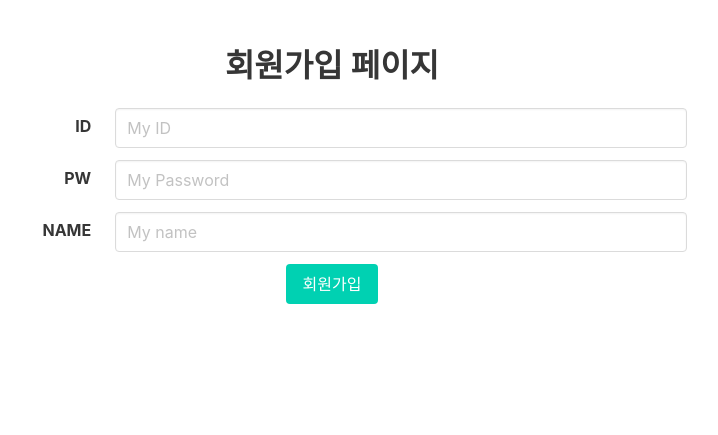
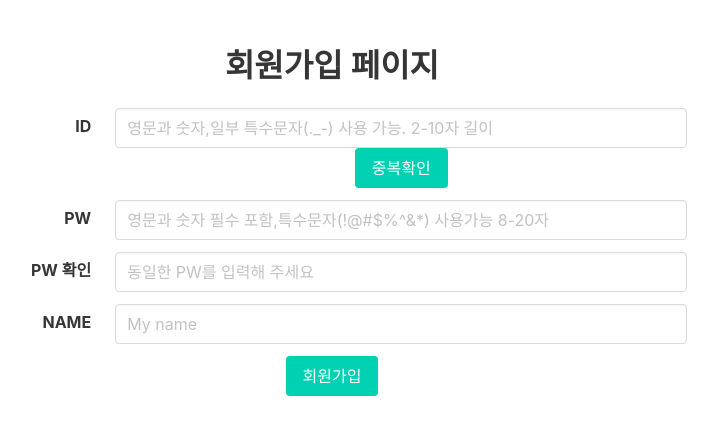
Before and after one commit to John3210of/hanghae_D8_week1, a Flask app: template templates/regist.html in a window 1280 px wide. Shown: the top 435 px of the page, without its empty margins (308-1026 px from the left). Run offline with Flask 2, Linux system fonts and the light colour scheme; the template is opened without the code that fills it, so the values that code supplies are empty; some libraries are stand-ins or nearby versions.

Commit message:
register_modify

```diff
--- a/app.py
+++ b/app.py
@@ -57,7 +57,12 @@ def api_regist():
     db.user.insert_one({'id': id_receive, 'pw': pw_hash, 'name': name_receive})
 
     return jsonify({'result': 'success'})
-
+# #id 중복확인 api
+@app.route('/api/regist/check_dup', methods=['POST'])
+def check_dup():
+    id_receive = request.form['id_give']
+    exists = bool(db.user.find_one({"id": id_receive}))
+    return jsonify({'result': 'success', 'exists': exists})
 
 # [로그인 API]
 # id, pw를 받아서 맞춰보고, 토큰을 만들어 발급합니다.
@@ -79,7 +84,7 @@ def api_login():
         payload = {
             'id': id_receive,
         }
-        token = jwt.encode(payload, SECRET_KEY, algorithm='HS256').decode('utf-8')
+        token = jwt.encode(payload, SECRET_KEY, algorithm='HS256')  #.decode('utf-8')
 
         # token을 줍니다.
         return jsonify({'result': 'success', 'token': token})
@@ -87,7 +92,6 @@ def api_login():
     else:
         return jsonify({'result': 'fail', 'msg': '아이디/비밀번호가 일치하지 않습니다.'})
 
-#####
 
 if __name__ == '__main__':
     app.run('0.0.0.0', port=5000, debug=True)
--- a/templates/regist.html
+++ b/templates/regist.html
@@ -17,7 +17,79 @@
 
     <script>
 
+
+        // id 생성 규칙
+        function is_id(asValue) {
+            var regExp = /^(?=.*[a-zA-Z])[-a-zA-Z0-9_.]{2,10}$/;
+            return regExp.test(asValue);
+        }
+
+        // pw 생성 규칙
+        function is_pw(asValue) {
+            var regExp = /^(?=.*\d)(?=.*[a-zA-Z])[0-9a-zA-Z!@#$%^&*]{8,20}$/;
+            return regExp.test(asValue);
+        }
+
+        //회원가입시 detail 메시지
+
+        function check_dup() {
+
+            let user_id = $("#user_id").val()
+            if (user_id == "") {
+                alert('공백은 입력하실수 없습니다.')
+                return;
+            }
+            if (!is_id(user_id)) {
+                alert('아이디 형식을 확인해주세요!')
+                return;
+            }
+
+            //ajax post요청
+            $.ajax({
+                type: "POST",
+                url: "/api/regist/check_dup",
+                data: {
+                    id_give: $('#user_id').val()
+                },
+                success: function (response) {
+
+                    if (response["exists"]) {
+                        alert('이미 존재하는 아이디 입니다!')
+                        return;
+
+                    } else {
+                        alert('사용 가능한 아이디 입니다!')
+                    }
+                }
+            });
+        }
+
         function regist() {
+            let userid = $("#user_id").val()
+            let userpw = $("#user_pw").val()
+            let userpw2 = $("#user_pw2").val()
+            if (userid == "") {
+                alert('아이디 공백')
+                return;
+            }
+            if (!is_id(userid)) {
+                alert('아이디 형식을 확인해주세요')
+                return;
+            }
+
+            if (userpw == "") {
+                alert('비밀번호를 입력해주세요')
+                return;
+            } else if (!is_pw(userpw)) {
+                alert('비밀번호 형식에 맞추어 입력해 주세요')
+                return
+            }
+             if (userpw2 != userpw) {
+                alert('비밀번호가 일치하지 않습니다.')
+                return;
+            }
+
+
             $.ajax({
                 type: "POST",
                 url: "/api/regist",
@@ -51,7 +123,10 @@
                 <div class="field">
                     <div class="control">
                         <input type="text" class="input" id="user_id" aria-describedby="emailHelp"
-                                       placeholder="My ID">
+                               placeholder="영문과 숫자,일부 특수문자(._-) 사용 가능. 2-10자 길이">
+                    </div>
+                    <div id="btn-check-dup">
+                        <button class="button is-primary" onclick="check_dup()">중복확인</button>
                     </div>
                 </div>
             </div>
@@ -63,7 +138,20 @@
             <div class="field-body">
                 <div class="field">
                     <div class="control">
-                                <input type="password" class="input" id="user_pw" placeholder="My Password">
+                        <input type="password" class="input" id="user_pw"
+                               placeholder="영문과 숫자 필수 포함,특수문자(!@#$%^&*) 사용가능 8-20자">
+                    </div>
+                </div>
+            </div>
+        </div>
+        <div class="field is-horizontal">
+            <div class="field-label is-normal">
+                <label class="label" for="user_pw2">PW 확인</label>
+            </div>
+            <div class="field-body">
+                <div class="field">
+                    <div class="control">
+                        <input type="password" class="input" id="user_pw2" placeholder="동일한 PW를 입력해 주세요">
                     </div>
                 </div>
             </div>
```
Lines whose indentation alone changed are shown as unchanged.
